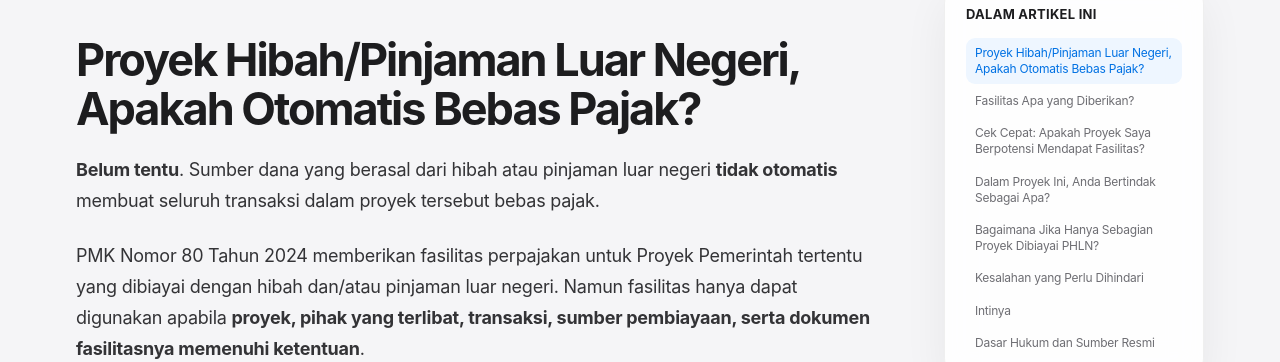
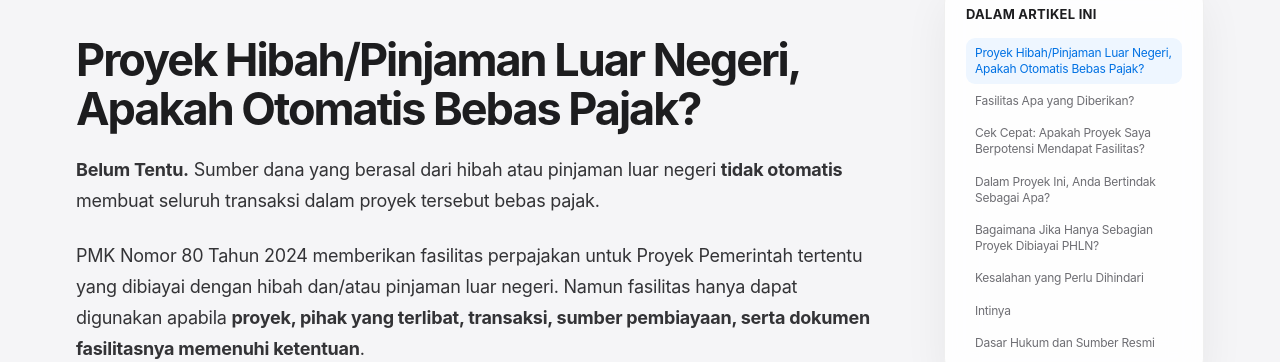
Before and after one commit to dhaniswara86/dhaniswara86.github.io, a Jekyll site: the page built from _artikel/pmk80.md, in a window 1280 px wide and 900 px high, scrolled down 1260 px. Shown: the part 101-463 px from the top of the window. Built offline with Jekyll 4.4.1, drawn with Linux system fonts in a browser that asks for light colours.

Commit message:
Add files via upload

```diff
--- a/_artikel/pmk80.md
+++ b/_artikel/pmk80.md
@@ -65,7 +65,7 @@
 <h2>Proyek Hibah/Pinjaman Luar Negeri, Apakah Otomatis Bebas Pajak?</h2>
 
 <p>
-<b>Belum tentu</b>. Sumber dana yang berasal dari hibah atau pinjaman luar negeri <strong>tidak otomatis</strong> membuat seluruh transaksi dalam proyek tersebut bebas pajak.
+<strong class="pmk80-belum-tentu">Belum Tentu.</strong> Sumber dana yang berasal dari hibah atau pinjaman luar negeri <strong>tidak otomatis</strong> membuat seluruh transaksi dalam proyek tersebut bebas pajak.
 </p>
 
 <p>
@@ -241,6 +241,64 @@
 </p>
 </div>
 
+
+<div class="pmk80-visual-guide" id="pmk80InstansiGuide" data-slide-base="/assets/img/pmk80/instansi/" tabindex="0">
+<div class="pmk80-visual-guide-head">
+<div>
+<span class="pmk80-visual-guide-label">Panduan visual instansi pemerintah</span>
+<strong id="pmk80InstansiGuideTitle">Registrasi Kontraktor Utama</strong>
+</div>
+<div class="pmk80-visual-guide-counter" aria-live="polite">
+<span id="pmk80InstansiGuideCurrent">1</span>
+<span>/</span>
+<span>29</span>
+</div>
+</div>
+
+<div class="pmk80-visual-guide-frame">
+<button type="button" class="pmk80-slide-arrow pmk80-slide-prev" id="pmk80InstansiSlidePrev" aria-label="Slide sebelumnya" disabled>
+<svg viewBox="0 0 24 24" fill="none" stroke="currentColor" stroke-width="2" stroke-linecap="round" stroke-linejoin="round" aria-hidden="true">
+<path d="m15 18-6-6 6-6"></path>
+</svg>
+</button>
+
+<img
+id="pmk80InstansiGuideImage"
+src="/assets/img/pmk80/instansi/pmk80-instansi-slide-01.webp"
+alt="Slide 1 dari 29: Registrasi Kontraktor Utama"
+width="1600"
+height="900"
+loading="lazy"
+decoding="async"
+/>
+
+<button type="button" class="pmk80-slide-arrow pmk80-slide-next" id="pmk80InstansiSlideNext" aria-label="Slide berikutnya">
+<svg viewBox="0 0 24 24" fill="none" stroke="currentColor" stroke-width="2" stroke-linecap="round" stroke-linejoin="round" aria-hidden="true">
+<path d="m9 18 6-6-6-6"></path>
+</svg>
+</button>
+</div>
+
+<div class="pmk80-visual-guide-progress" aria-hidden="true">
+<span id="pmk80InstansiGuideProgress"></span>
+</div>
+
+<div class="pmk80-visual-guide-footer">
+<div>
+<p id="pmk80InstansiGuideCaption">Tahap 1 — Instansi Pemerintah mendaftarkan rekanan/vendor/pegawai sebagai Kontraktor Utama.</p>
+<span class="pmk80-visual-guide-hint">Gunakan tombol panah, keyboard, atau geser slide di HP.</span>
+</div>
+
+<a class="pmk80-pdf-download" href="/assets/pdf/Alur-pmk80-Instansi-Pemerintah.pdf" download>
+<svg viewBox="0 0 24 24" fill="none" stroke="currentColor" stroke-width="1.9" stroke-linecap="round" stroke-linejoin="round" aria-hidden="true">
+<path d="M12 3v12"></path><path d="m7 10 5 5 5-5"></path><path d="M5 21h14"></path>
+</svg>
+<span><small>Panduan lengkap</small><strong>Unduh PDF</strong></span>
+</a>
+</div>
+</div>
+
+
 <div class="pmk80-role-block">
 <div class="pmk80-role-block-label">Apa yang harus dilakukan?</div>
 <ol class="pmk80-action-list">
@@ -252,16 +310,61 @@
 </ol>
 </div>
 
-<div class="pmk80-role-block">
-<div class="pmk80-role-block-label">Alur Anda</div>
-<div class="pmk80-role-flow">
-<div><span>1</span><p><strong>Pastikan Nomor Register</strong><small>Fondasi proyek dan pembiayaan.</small></p></div>
-<div><span>2</span><p><strong>Ajukan SKTD jika Anda menggunakan fasilitas PPN</strong><small>Harus sebelum PPN/PPnBM terutang.</small></p></div>
-<div><span>3</span><p><strong>Laporkan Kontraktor Utama</strong><small>Jika fasilitas akan digunakan kontraktor.</small></p></div>
-<div><span>4</span><p><strong>Registrasi BKP/JKP</strong><small>Setelah SK Kontraktor Utama terbit.</small></p></div>
-<div><span>5</span><p><strong>Koordinasikan pembayaran & dokumen PPh</strong><small>Pastikan dokumen fasilitas kontraktor tersedia.</small></p></div>
+
+<div class="pmk80-tax-decision">
+<div class="pmk80-role-block-label">Formula: kapan Instansi Pemerintah memungut PPN atau PPh?</div>
+
+<p class="pmk80-tax-decision-intro">
+PPN dan PPh diperiksa <strong>secara terpisah</strong>. Keberadaan dokumen fasilitas menentukan apakah transaksi tetap menggunakan mekanisme pajak umum atau dapat menggunakan fasilitas PMK 80 Tahun 2024.
+</p>
+
+<div class="pmk80-tax-decision-grid">
+
+<article class="pmk80-tax-decision-card">
+<span class="pmk80-tax-badge">PPN</span>
+<div class="pmk80-tax-formula">
+<strong>SKTD valid + sudah dimiliki sebelum PPN/PPnBM terutang + transaksi tercakup</strong>
+<span>→</span>
+<b>PPN/PPnBM tidak dipungut</b>
+</div>
+<p>
+Untuk perolehan BKP/JKP oleh Instansi Pemerintah, <strong>SKTD dimiliki oleh pihak penerima</strong> dan disampaikan kepada PKP rekanan agar Faktur Pajak fasilitas (kode 07) dapat dibuat.
+</p>
+<div class="pmk80-tax-otherwise">
+<strong>Jika SKTD tidak ada, tidak valid, terlambat, atau transaksi tidak tercakup:</strong>
+<p>fasilitas PMK 80/2024 tidak dapat digunakan. Jika transaksi tersebut berdasarkan ketentuan umum merupakan transaksi yang PPN-nya dipungut oleh Instansi Pemerintah, Instansi Pemerintah wajib memungut, menyetor, dan melaporkan PPN sesuai ketentuan umum.</p>
+</div>
+</article>
+
+<article class="pmk80-tax-decision-card">
+<span class="pmk80-tax-badge">PPh</span>
+<div class="pmk80-tax-formula">
+<strong>SK Fasilitas PPh valid + dimiliki sebelum penghasilan diterima/diperoleh + diserahkan kepada Instansi</strong>
+<span>→</span>
+<b>gunakan mekanisme fasilitas PPh DTP sesuai jenis PPh</b>
+</div>
+
+<div class="pmk80-tax-split">
+<p><strong>PPh tidak final:</strong> pembayaran dapat dibebaskan dari pemotongan/pemungutan. Instansi tetap membuat bukti pemotongan/pemungutan dan melaporkannya sesuai ketentuan fasilitas.</p>
+<p><strong>PPh final:</strong> PPh tetap dilakukan pemotongan/pemungutan oleh Penerima Hibah/Pinjaman pada saat terutang, tetapi diperlakukan sebagai PPh yang ditanggung pemerintah dan wajib dibuat bukti serta dilaporkan.</p>
+</div>
+
+<div class="pmk80-tax-otherwise">
+<strong>Jika Kontraktor Utama tidak memiliki/menyerahkan SK Fasilitas PPh:</strong>
+<p>tidak ada pembebasan pemotongan/pemungutan dan tidak ada fasilitas PPh DTP atas penghasilan tersebut. Jika pembayarannya merupakan objek PPh, Instansi Pemerintah memotong atau memungut PPh sesuai ketentuan umum.</p>
+</div>
+</article>
+
+</div>
+
+<div class="jk-callout jk-callout-blue pmk80-document-direction">
+<strong>Perhatikan arah dokumennya</strong>
+<p>
+Untuk <strong>PPN</strong>, bukan rekanan yang menyerahkan SKTD kepada Instansi. SKTD diperoleh/dimiliki pihak penerima, lalu diberikan kepada PKP rekanan sebagai dasar pembuatan Faktur Pajak fasilitas. Untuk <strong>PPh</strong>, Kontraktor Utama yang harus menyerahkan Surat Keterangan Fasilitas PPh kepada Penerima Hibah/Pinjaman apabila penghasilannya merupakan objek pemotongan atau pemungutan PPh.
+</p>
 </div>
 </div>
+
 
 <div class="pmk80-role-summary-grid">
 <div class="pmk80-role-summary pmk80-role-summary-facility">
@@ -315,17 +418,6 @@
 <li><div><strong>Sampaikan Laporan Realisasi Fasilitas PPh dan SPT sesuai ketentuan.</strong><p>Surat fasilitas bukan akhir proses. Realisasi pemanfaatannya tetap harus dilaporkan.</p></div></li>
 <li><div><strong>Pisahkan pembukuan/pencatatan proyek dari kegiatan lain.</strong><p>Penghasilan dan biaya proyek fasilitas harus dapat ditelusuri. Biaya bersama yang tidak dapat dipisahkan dialokasikan secara proporsional sesuai ketentuan.</p></div></li>
 </ol>
-</div>
-
-<div class="pmk80-role-block">
-<div class="pmk80-role-block-label">Alur Anda</div>
-<div class="pmk80-role-flow">
-<div><span>1</span><p><strong>SK Kontraktor Utama</strong><small>Pastikan sudah diterbitkan.</small></p></div>
-<div><span>2</span><p><strong>Bukti Registrasi BKP/JKP</strong><small>Pastikan transaksi terkait telah diregistrasi.</small></p></div>
-<div><span>3</span><p><strong>SKTD untuk PPN, jika relevan</strong><small>Harus sebelum PPN/PPnBM terutang.</small></p></div>
-<div><span>4</span><p><strong>SK Fasilitas PPh</strong><small>Harus sebelum penghasilan diterima/diperoleh.</small></p></div>
-<div><span>5</span><p><strong>Realisasi & pelaporan</strong><small>Laporan Realisasi dan SPT sesuai ketentuan.</small></p></div>
-</div>
 </div>
 
 <div class="pmk80-role-summary-grid">
@@ -387,17 +479,6 @@
 <li><div><strong>Pastikan SKTD telah terbit sebelum saat PPN/PPnBM terutang.</strong><p>SKTD diterbitkan atas nama Pemberi Hibah barang dan/atau jasa.</p></div></li>
 <li><div><strong>Berikan data kontrak kepada pihak penerima jika Kontraktor Utama terkait akan memanfaatkan fasilitas.</strong><p>Data kontrak mendukung proses Pemberitahuan Kontraktor Utama dan Registrasi BKP/JKP.</p></div></li>
 </ol>
-</div>
-
-<div class="pmk80-role-block">
-<div class="pmk80-role-block-label">Alur Anda</div>
-<div class="pmk80-role-flow">
-<div><span>1</span><p><strong>Pastikan hibah terhubung dengan proyek</strong><small>Perjanjian dan Nomor Register tersedia.</small></p></div>
-<div><span>2</span><p><strong>Koordinasi dengan Penerima Hibah</strong><small>Administrasi dan pencatatan hibah.</small></p></div>
-<div><span>3</span><p><strong>Ajukan SKTD melalui pihak penerima</strong><small>Jika transaksi PPN memenuhi ketentuan.</small></p></div>
-<div><span>4</span><p><strong>Pastikan SKTD sebelum pajak terutang</strong><small>Jangan mengurus setelah transaksi selesai.</small></p></div>
-<div><span>5</span><p><strong>Berikan data kontrak bila diperlukan</strong><small>Untuk administrasi Kontraktor Utama.</small></p></div>
-</div>
 </div>
 
 <div class="pmk80-role-summary-grid">
```
Also changed, not shown: other parts of _artikel/pmk80.md (+2 -2 lines).
